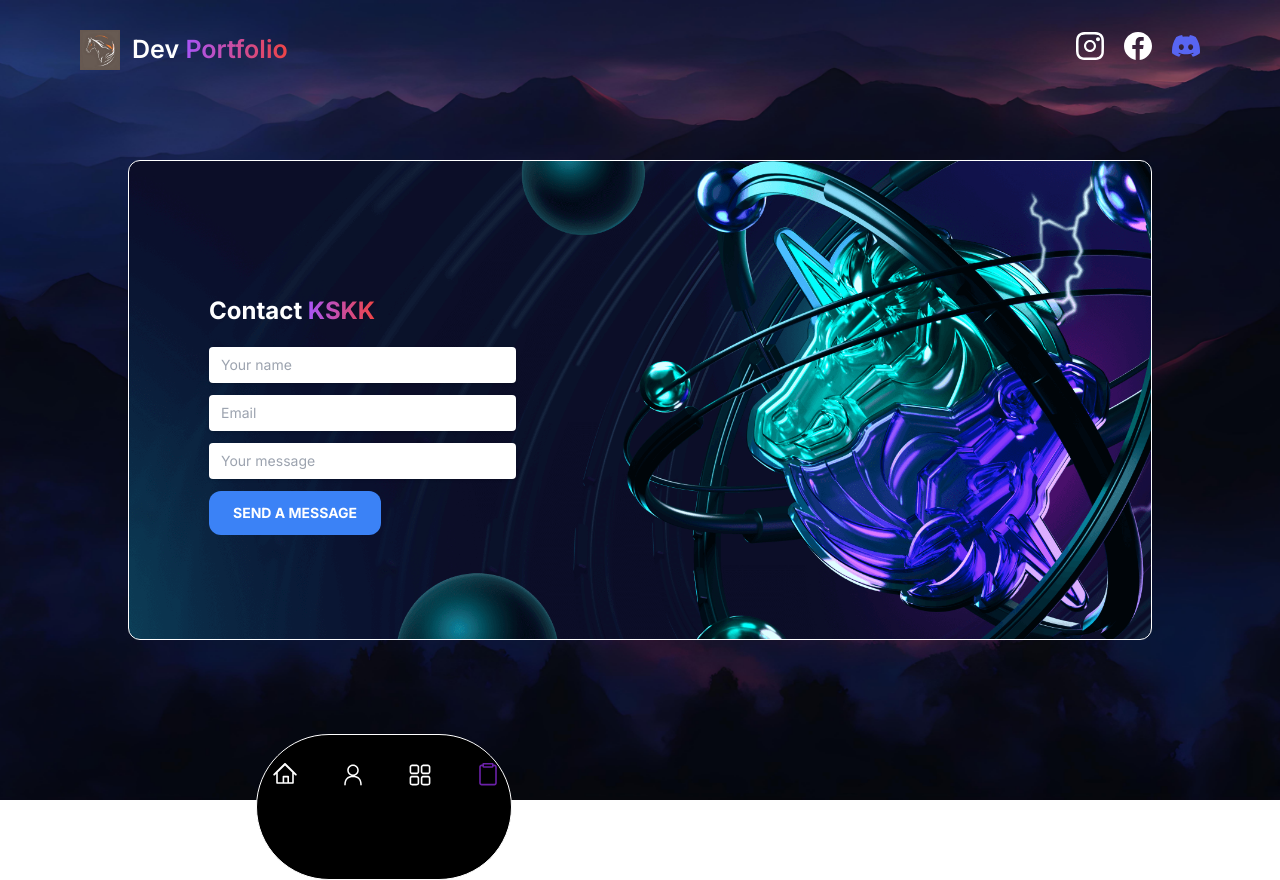
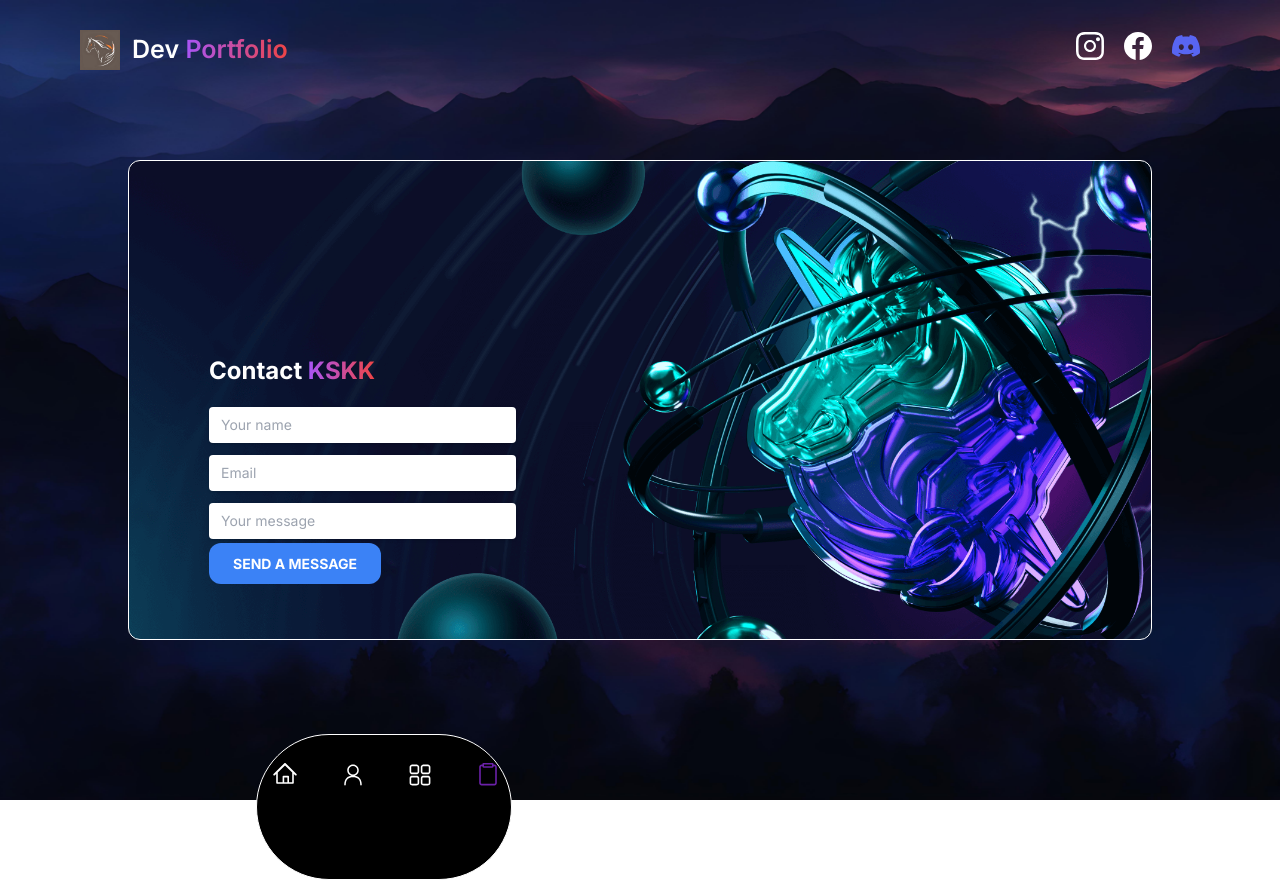
Before and after one commit to kskkoushik/portfolio, a Next.js app: page /contact-me in a window 1280 px wide. Built offline with nearby package versions, Linux system fonts and the light colour scheme.

Commit message:
added real working of mail

```diff
--- a/components/ContactForm.tsx
+++ b/components/ContactForm.tsx
@@ -32,9 +32,12 @@ const ContactForm = () => {
           className="w-full px-3 py-2 text-sm text-gray-200 placeholder-gray-400 bg-white border-0 rounded shadow"
         />
       </div>
-      <button className="px-6 mb-10 py-3 text-sm font-bold text-white uppercase transition-all duration-150 ease-linear bg-blue-500 hover:bg-blue-400 rounded-xl">
+      <a
+        href="mailto:kskkoushik135@gmail.com"
+        className="px-6 mb-10 py-3 text-sm font-bold text-white uppercase transition-all duration-150 ease-linear bg-blue-500 hover:bg-blue-400 rounded-xl"
+      >
         Send a message
-      </button>
+      </a>
     </form>
   );
 };
```
